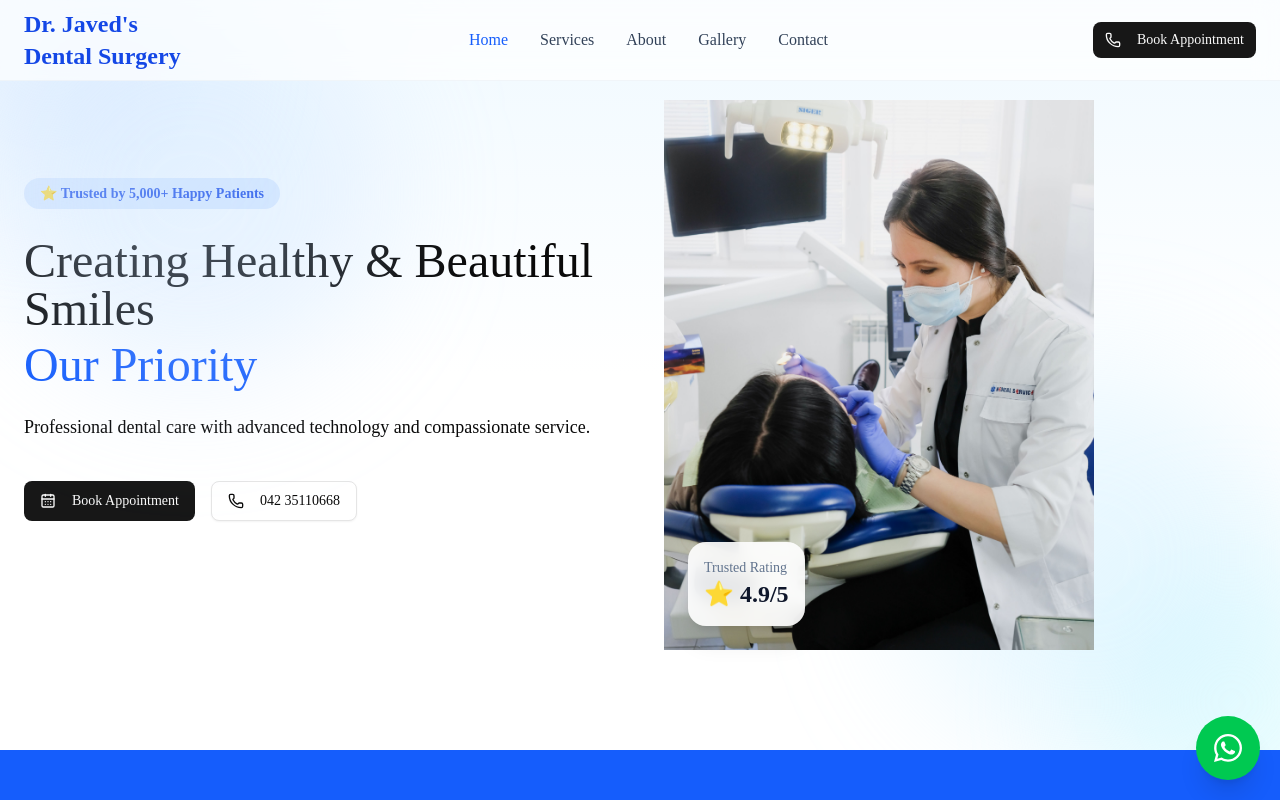
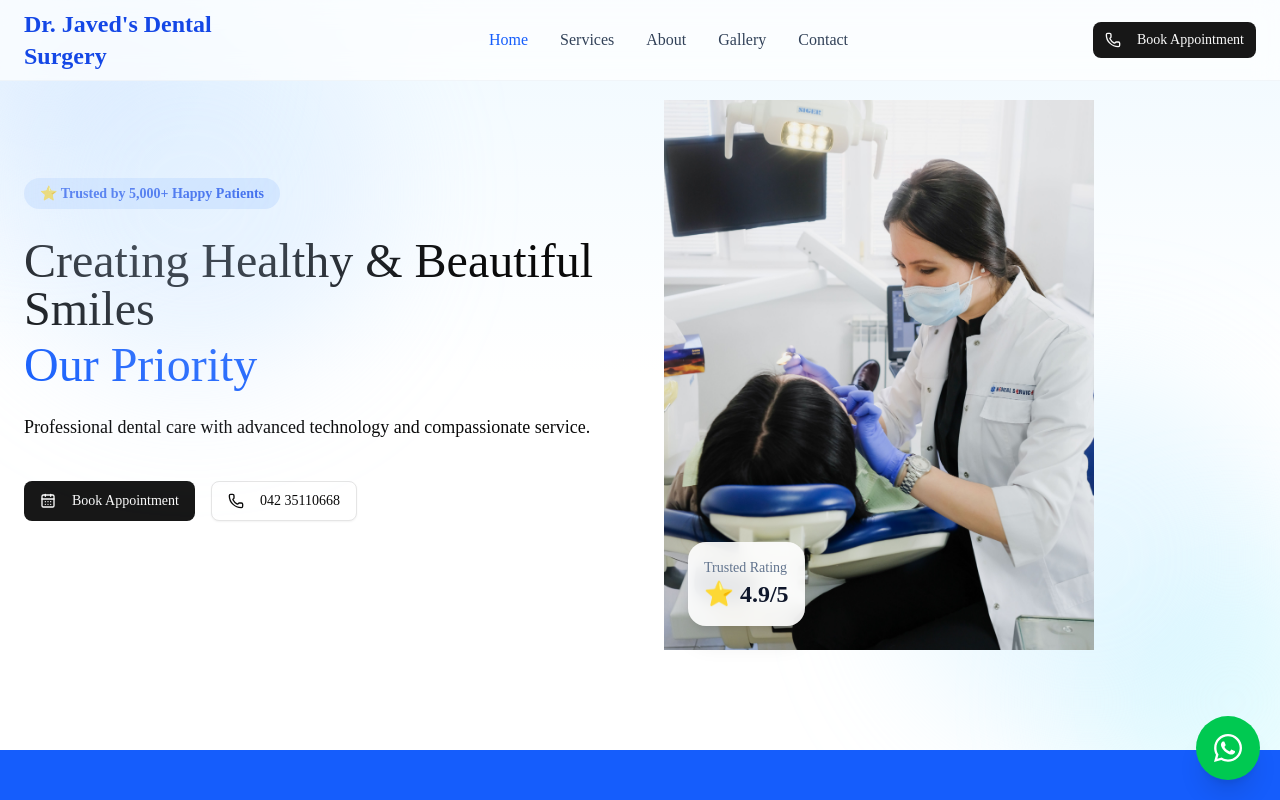
Before and after one commit to Ahmed18273/smilecare-pro, a Next.js app: page / in a window 1280 px wide. Shown: the top 800 px of the page. Built offline with nearby package versions, Linux system fonts and the light colour scheme.

Commit message:
Updated clinic information

```diff
--- a/components/layout/Navbar.tsx
+++ b/components/layout/Navbar.tsx
@@ -67,7 +67,7 @@ export default function Navbar() {
     border-b border-slate-200/40 bg-white/70 backdrop-blur-md`}
 >
       <div className="mx-auto flex h-20 max-w-7xl items-center justify-between px-6">
-        <Link href="/" className="max-w-[180px] text-2xl font-bold text-blue-700">
+        <Link href="/" className="max-w-[220px] text-2xl font-bold text-blue-700">
           {siteConfig.clinicName}
         </Link>
 
```
